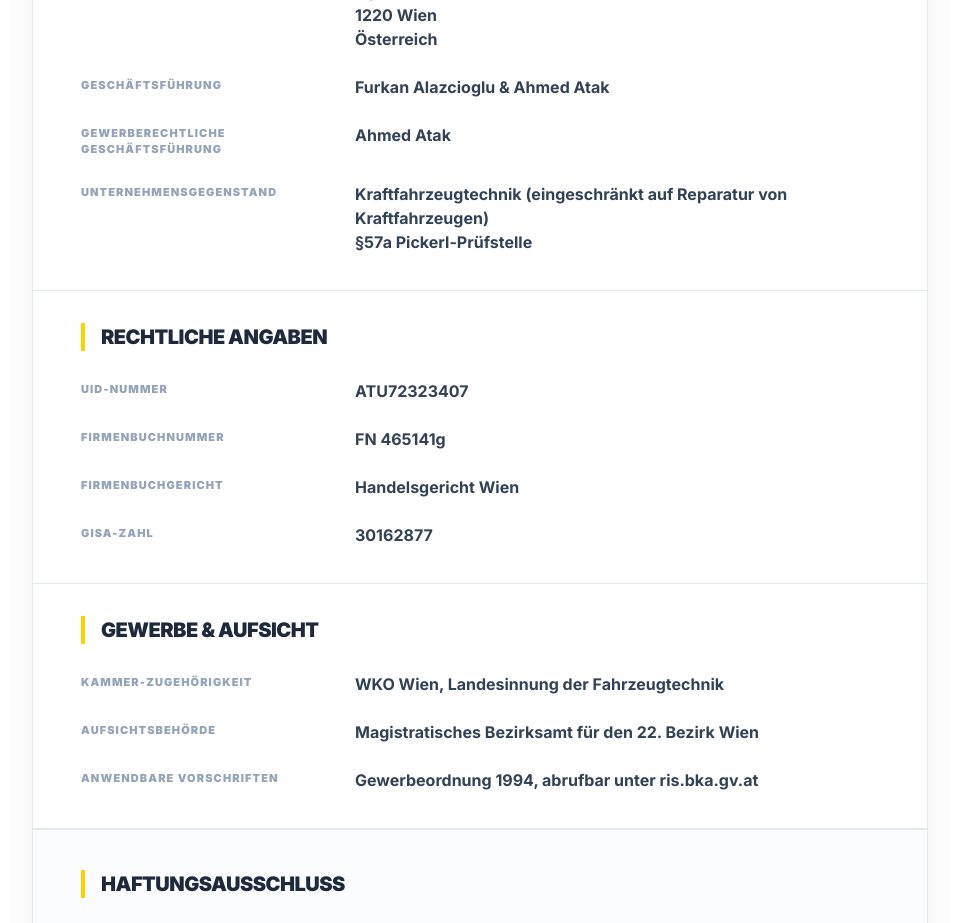
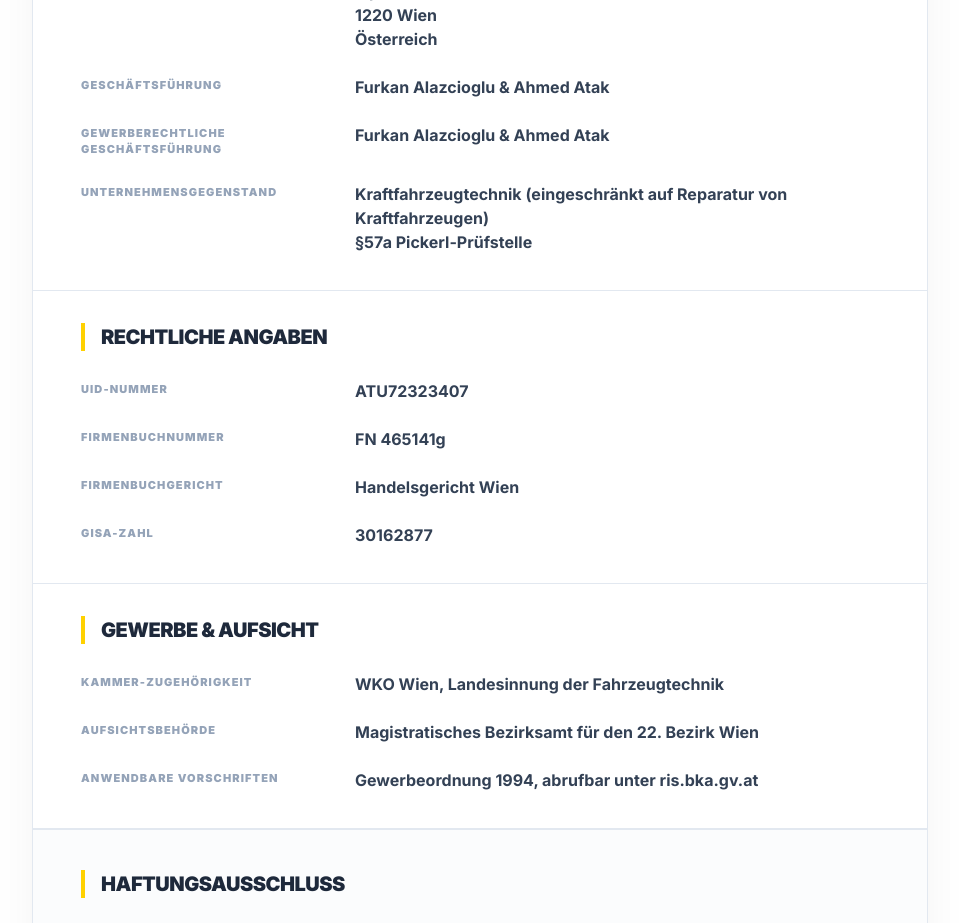
Before and after one commit to batorsunbyte/kfz22, a Next.js app: page /impressum in a window 1280 px wide. Shown: the part 920-1843 px from the top of the page, without its empty margins (160-1119 px from the left). Built offline with nearby package versions, Linux system fonts and the light colour scheme.

Commit message:
feat: list both directors under gewerberechtliche Geschaeftsfuehrung

```diff
--- a/app/impressum/ImpressumContent.tsx
+++ b/app/impressum/ImpressumContent.tsx
@@ -89,7 +89,7 @@ export default function ImpressumContent() {
                             <Row label={p.legalFormLabel} value="Gesellschaft mit beschränkter Haftung (GmbH)" />
                             <Row label={p.businessLocationLabel} value={`Eipeldauer Straße 43\n1220 Wien\nÖsterreich`} />
                             <Row label={p.managementLabel} value="Furkan Alazcioglu & Ahmed Atak" />
-                            <Row label="Gewerberechtliche Geschäftsführung" value="Ahmed Atak" />
+                            <Row label="Gewerberechtliche Geschäftsführung" value="Furkan Alazcioglu & Ahmed Atak" />
                             <Row label={p.businessPurposeLabel} value={`Kraftfahrzeugtechnik (eingeschränkt auf Reparatur von Kraftfahrzeugen)\n§57a Pickerl-Prüfstelle`} />
                         </Section>
 
```
